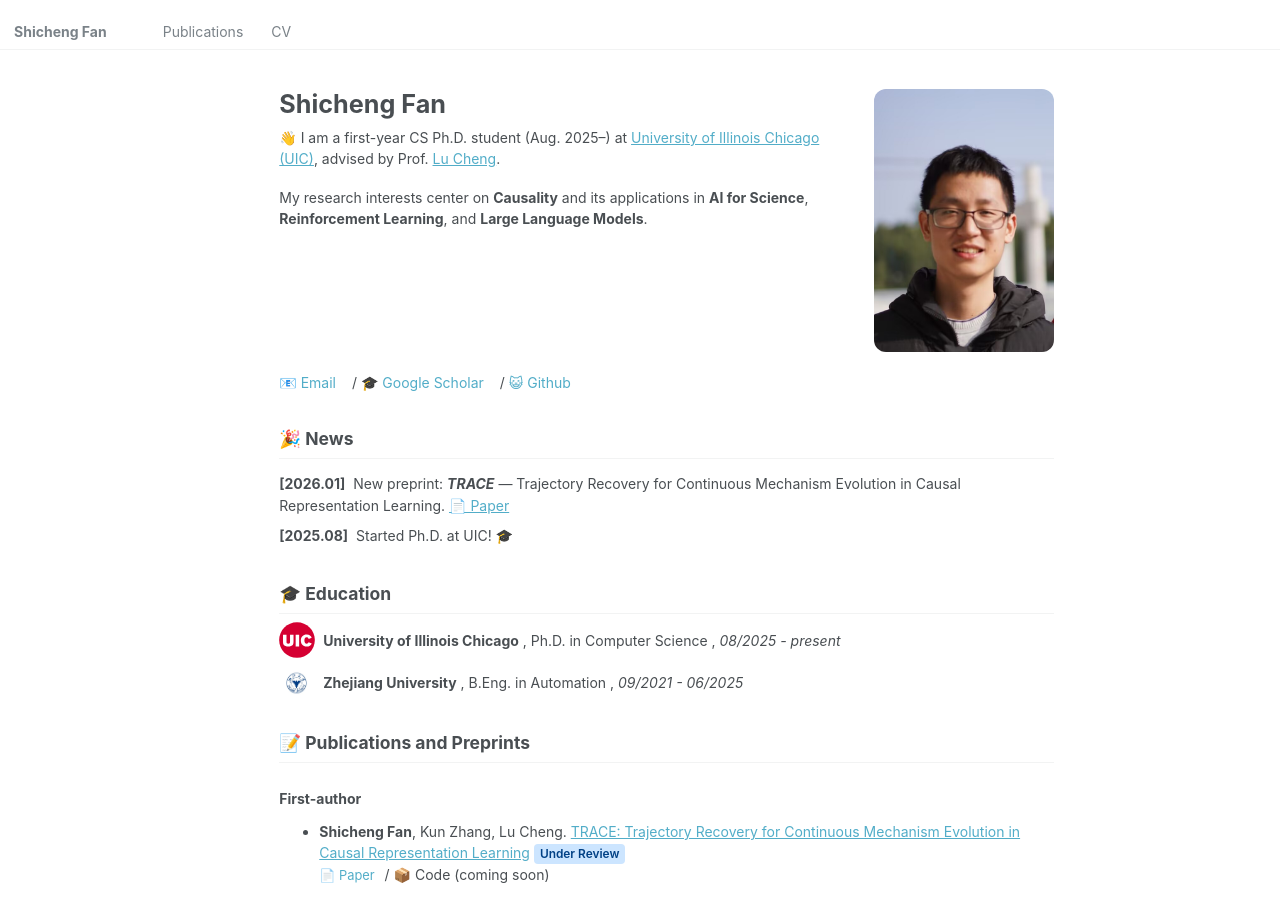
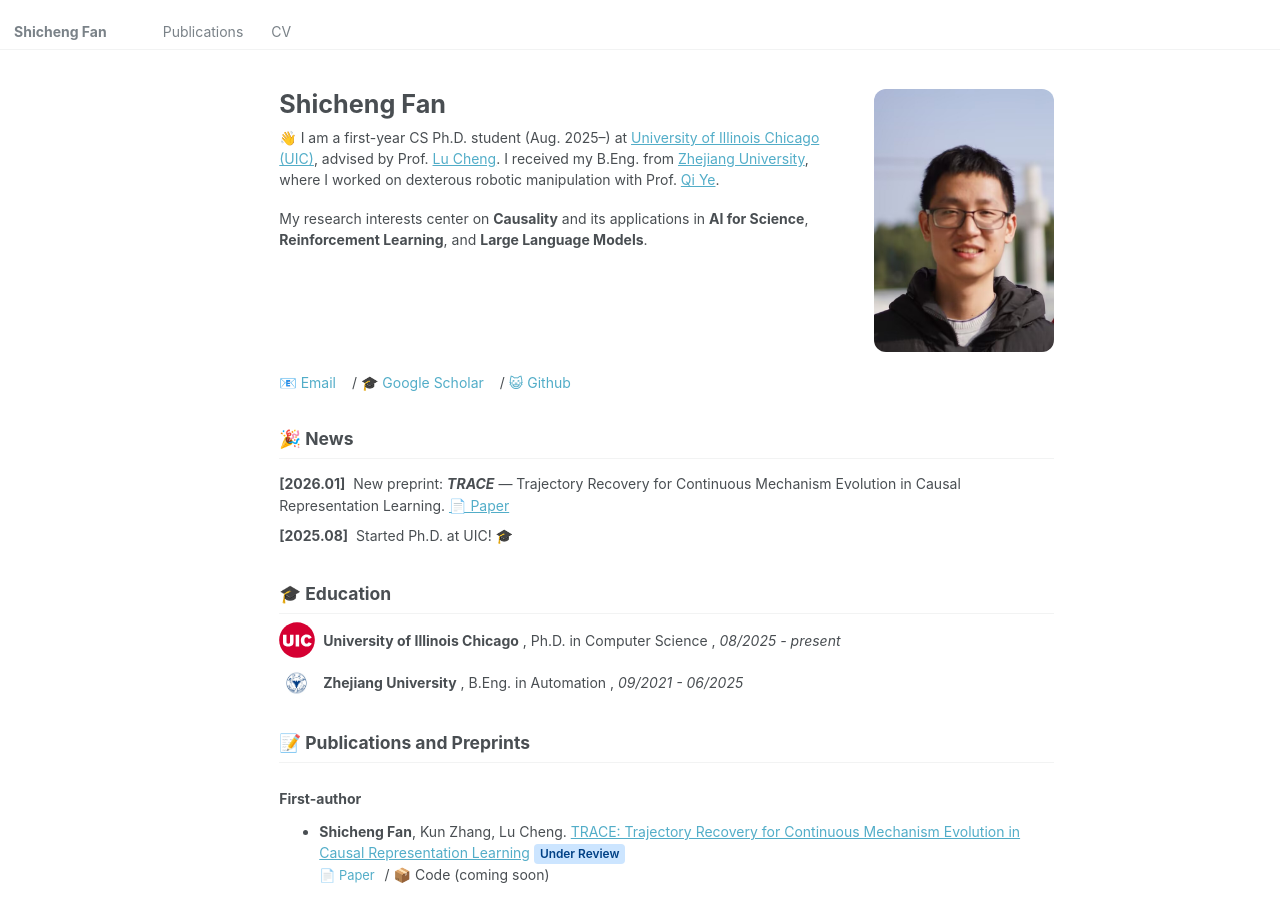
Before and after one commit to shichengf/shichengf.github.io, a Jekyll site: the page built from _pages/about.md, in a window 1280 px wide and 900 px high. Built offline with Jekyll 4.4.1, drawn with Linux system fonts in a browser that asks for light colours.

```diff
--- a/_pages/about.md
+++ b/_pages/about.md
@@ -10,7 +10,7 @@ redirect_from:
 <div class="profile-header">
   <div class="profile-text">
     <h1>Shicheng Fan</h1>
-    <p>👋 I am a first-year CS Ph.D. student (Aug. 2025–) at <a href="https://www.uic.edu/">University of Illinois Chicago (UIC)</a>, advised by Prof. <a href="https://lcheng.org/">Lu Cheng</a>. </p>
+    <p>👋 I am a first-year CS Ph.D. student (Aug. 2025–) at <a href="https://www.uic.edu/">University of Illinois Chicago (UIC)</a>, advised by Prof. <a href="https://lcheng.org/">Lu Cheng</a>. I received my B.Eng. from <a href="https://www.zju.edu.cn/english/">Zhejiang University</a>, where I worked on dexterous robotic manipulation with Prof. <a href="https://person.zju.edu.cn/en/yeqi">Qi Ye</a>.</p>
     <p>My research interests center on <strong>Causality</strong> and its applications in <strong>AI for Science</strong>, <strong>Reinforcement Learning</strong>, and <strong>Large Language Models</strong>.</p>
   </div>
   <div class="profile-photo">
```
